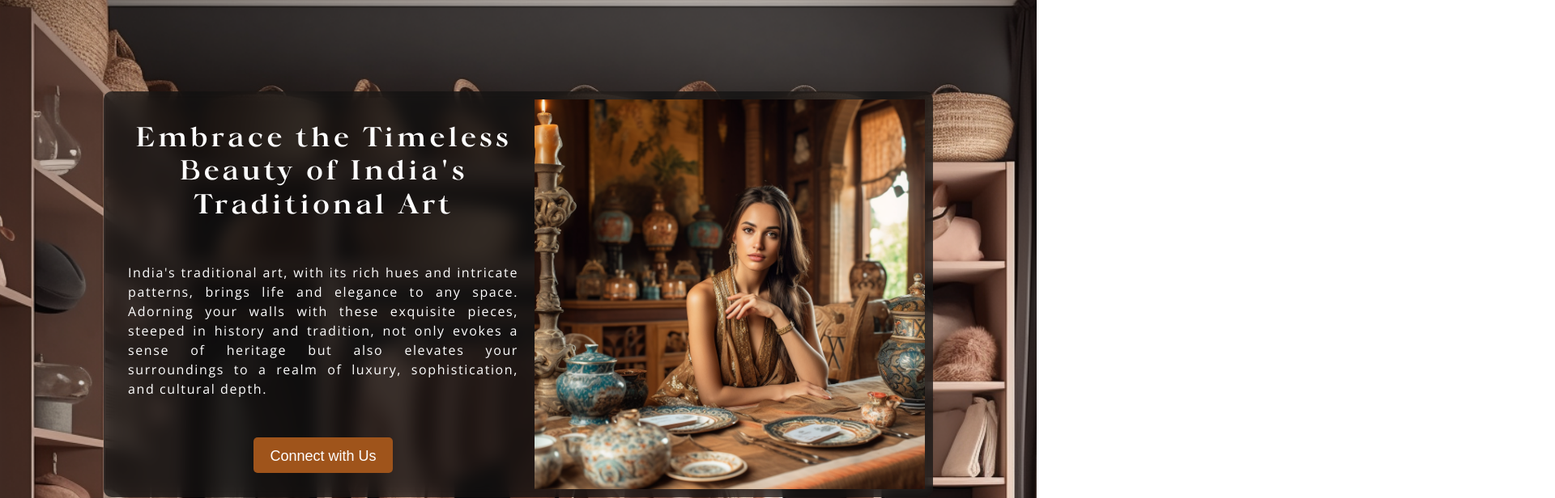
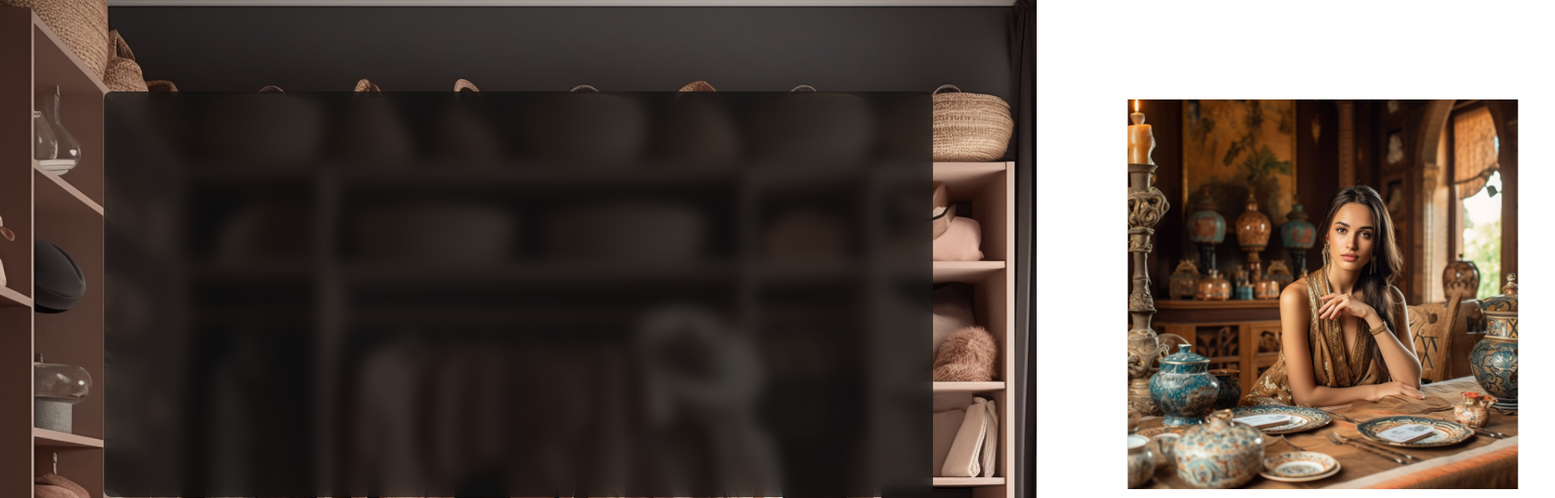
Before and after one commit to RIBTAS007/Kalakari, a React (Create React App) app: page / in a window 1280 px wide. Shown: the part 2540-3156 px from the top of the page at 81% size, 1920 px wide, since content can reach past the window. Built offline with nearby package versions, Linux system fonts and the light colour scheme.

Commit message:
Added Animations

```diff
--- a/package.json
+++ b/package.json
@@ -1 +1 @@
-{"homepage":"https://RIBTAS007.github.io/Kalakari","name":"kalakari","version":"0.1.0","private":true,"dependencies":{"@fortawesome/fontawesome-free":"^6.4.0","@fortawesome/fontawesome-svg-core":"^6.4.0","@fortawesome/free-brands-svg-icons":"^6.4.0","@fortawesome/free-solid-svg-icons":"^6.4.0","@fortawesome/react-fontawesome":"^0.2.0","@testing-library/jest-dom":"^5.16.5","@testing-library/react":"^13.4.0","@testing-library/user-event":"^13.5.0","react":"^18.2.0","react-dom":"^18.2.0","react-responsive-carousel":"^3.2.23","react-scripts":"^5.0.1","web-vitals":"^2.1.4"},"scripts":{"start":"react-scripts start","predeploy":"npm run build","deploy":"gh-pages -d build","build":"react-scripts build","test":"react-scripts test","eject":"react-scripts eject"},"eslintConfig":{"extends":["react-app","react-app/jest"]},"browserslist":{"production":[">0.2%","not dead","not op_mini all"],"development":["last 1 chrome version","last 1 firefox version","last 1 safari version"]},"devDependencies":{"@babel/plugin-proposal-private-property-in-object":"^7.21.11","gh-pages":"^5.0.0"}}
+{"homepage":"https://RIBTAS007.github.io/Kalakari","name":"kalakari","version":"0.1.0","private":true,"dependencies":{"@fortawesome/fontawesome-free":"^6.4.0","@fortawesome/fontawesome-svg-core":"^6.4.0","@fortawesome/free-brands-svg-icons":"^6.4.0","@fortawesome/free-solid-svg-icons":"^6.4.0","@fortawesome/react-fontawesome":"^0.2.0","@testing-library/jest-dom":"^5.16.5","@testing-library/react":"^13.4.0","@testing-library/user-event":"^13.5.0","framer-motion":"^10.12.18","react":"^18.2.0","react-dom":"^18.2.0","react-responsive-carousel":"^3.2.23","react-scripts":"^5.0.1","web-vitals":"^2.1.4"},"scripts":{"start":"react-scripts start","predeploy":"npm run build","deploy":"gh-pages -d build","build":"react-scripts build","test":"react-scripts test","eject":"react-scripts eject"},"eslintConfig":{"extends":["react-app","react-app/jest"]},"browserslist":{"production":[">0.2%","not dead","not op_mini all"],"development":["last 1 chrome version","last 1 firefox version","last 1 safari version"]},"devDependencies":{"@babel/plugin-proposal-private-property-in-object":"^7.21.11","gh-pages":"^5.0.0"}}
--- a/src/Footer.js
+++ b/src/Footer.js
@@ -1,35 +1,77 @@
-import React from 'react';
-import styles from './Footer.module.css';
-import logo from './images/logo.png';
-import { FontAwesomeIcon } from '@fortawesome/react-fontawesome';
-import { faEnvelope } from '@fortawesome/free-solid-svg-icons';
-import { faWhatsapp } from '@fortawesome/free-brands-svg-icons';
-import { faFile } from '@fortawesome/free-solid-svg-icons';
+import React from "react";
+import styles from "./Footer.module.css";
+import logo from "./images/logo.png";
+import { FontAwesomeIcon } from "@fortawesome/react-fontawesome";
+import { faEnvelope } from "@fortawesome/free-solid-svg-icons";
+import { faWhatsapp } from "@fortawesome/free-brands-svg-icons";
+import { faFile } from "@fortawesome/free-solid-svg-icons";
+import { motion } from "framer-motion";
+
+const footerAnimation = {
+  enlarge: {
+    scale: 1.1,
+    transition: {
+      duration: 1,
+    },
+  },
+};
 
 const Footer = () => {
   return (
     <div className={styles.footerParent}>
       <footer className={styles.footer}>
         <div className={styles.footerLeft}>
-          <img src={logo} alt="Logo" className={styles.footerLogo} />
+          <motion.img  whileHover={{ rotateZ: "360deg" }}
+            transition={{duration:5, ease: "linear", loop: Infinity}}
+            src={logo} alt="Logo" className={styles.footerLogo}>
+
+          </motion.img>
           <div className={styles.logoText}>
-            <h1 className={styles.footerHeading}>KALAKARI</h1>
-            <p className={styles.footerText}>Curated Elegance. Delivered to your Doorstep.</p>
+            <motion.h1
+              className={styles.footerHeading}
+              variants={footerAnimation}
+              whileHover="enlarge"
+            >
+              KALAKARI
+            </motion.h1>
+            <motion.p
+              variants={footerAnimation}
+              whileHover="enlarge"
+              className={styles.footerText}
+            >
+              Curated Elegance. Delivered to your Doorstep.
+            </motion.p>
           </div>
         </div>
         <div className={styles.footerRight}>
           <ul className={styles.footerLinks}>
-            <li><a href="mailto:nishant@thekalakari.co"><FontAwesomeIcon icon={faEnvelope} /> Nishant@thekalakari.co</a></li>
-            <li><a href="https://wa.me/9354339332"><FontAwesomeIcon icon={faWhatsapp} /> +91 9354339332</a></li>
-            <li><a href="./files/Kalakari_Brochure.pdf" download><FontAwesomeIcon icon={faFile} /> Brochure</a></li>
+            <motion.li variants={footerAnimation} whileHover="enlarge">
+              <a href="mailto:nishant@thekalakari.co">
+                <FontAwesomeIcon icon={faEnvelope} /> Nishant@thekalakari.co
+              </a>
+            </motion.li>
+            <motion.li variants={footerAnimation} whileHover="enlarge">
+              <a href="https://wa.me/9354339332">
+                <FontAwesomeIcon icon={faWhatsapp} /> +91 9354339332
+              </a>
+            </motion.li>
+            <motion.li variants={footerAnimation} whileHover="enlarge">
+              <a href="./files/Kalakari_Brochure.pdf" download>
+                <FontAwesomeIcon icon={faFile} /> Brochure
+              </a>
+            </motion.li>
           </ul>
         </div>
       </footer>
-      <p className={styles.footerCopyright}>
+      <motion.p
+        variants={footerAnimation}
+        whileHover="enlarge"
+        className={styles.footerCopyright}
+      >
         &copy; 2023 Kalakari. All rights reserved.
-      </p>
+      </motion.p>
     </div>
   );
-}
+};
 
 export default Footer;
--- a/src/Homepage.js
+++ b/src/Homepage.js
@@ -2,6 +2,7 @@ import React, { lazy, Suspense } from 'react';
 import styles from './Homepage.module.css';
 import './fonts/fonts.css';
 import RotatingLogo from './RotatingLogo';
+import { motion } from "framer-motion";
 
 const Section1 = lazy(() => import('./Section1'));
 const Section2 = lazy(() => import('./Section2'));
--- a/src/Section1.js
+++ b/src/Section1.js
@@ -1,15 +1,73 @@
-// Section1.jsx
 import React from "react";
 import styles from "./Section1.module.css";
+import { motion } from "framer-motion";
+
+const section1Animationh1 = {
+  hidden:{
+    y: -250,
+    opacity: 0
+  },
+  visible:{
+    y: 0,
+    opacity: 1,
+    transition: {
+      duration: 1,
+    }
+  },
+  enlarge:{
+    scale: 1.1,
+    textShadow: "0px 0px 6px rgb(255, 255, 255)",
+    transition: {
+      duration: 0.5
+    }
+  }
+}
+
+const section1Animationh2 = {
+  hidden:{
+    opacity: 0,
+    y: 20
+  },
+  visible:{
+    y: 0,
+    opacity: 1,
+    transition: {
+      duration: 0.5,
+      delay: 0.2
+    }
+  },
+  enlarge:{
+    scale: 1.1,
+    transition: {
+      duration: 0.5 ,
+      delay: 0.2
+    }
+  }
+}
 
 const Section1 = () => {
   return (
-    <div className={styles.landingPage}>
+    <div className={styles.landingPage}
+    >
       <div className={styles.content}>
-        <h1 className={styles.title}>KALAKARI</h1>
-        <h2 className={styles.subheading}>
+        <motion.h1
+          className={styles.title}
+          variants={section1Animationh1}
+          initial="hidden"
+          animate="visible"
+          whileHover="enlarge"
+        >
+          KALAKARI
+        </motion.h1>
+        <motion.h2
+          className={styles.subheading}
+          variants={section1Animationh2}
+          initial="hidden"
+          animate="visible"
+          whileHover="enlarge"
+        >
           Curated Elegance. Delivered to your Doorstep.
-        </h2>
+        </motion.h2>
       </div>
     </div>
   );
--- a/src/Section3.js
+++ b/src/Section3.js
@@ -4,6 +4,27 @@ import decorImage from "./images/decor.png";
 import apparelImage from "./images/apparel.png";
 import craftsImage from "./images/crafts.png";
 import jewelleryImage from "./images/jewellery.png";
+import { motion } from "framer-motion";
+
+const section3Animation = {
+  hidden: {
+    y: -250,
+    opacity: 0,
+  },
+  visible: {
+    y: 0,
+    opacity: 1,
+    transition: {
+      duration: 1,
+    },
+  },
+  enlarge: {
+    scale: 1.3,
+    transition: {
+      duration: 0.5,
+    },
+  },
+};
 
 const Section3 = () => {
   const [activePanel, setActivePanel] = useState(null);
@@ -39,7 +60,7 @@ const Section3 = () => {
         <h1>CATEGORIES</h1>
       </div> */}
         <div className={styles.container}>
-          <div
+          <motion.div
             className={`${styles.panel} ${
               activePanel === 0 ? styles.active : ""
             }`}
@@ -47,10 +68,14 @@ const Section3 = () => {
             style={{
               backgroundImage: `url(${decorImage})`,
             }}
+            whileHover={{scale: 0.9, boxShadow: "0px 0px 6px rgb(255, 255, 255)"}}
+            transition= {{duration: 0.3}}
           >
-            <h3>DECOR</h3>
-          </div>
-          <div
+            <h3 >
+              DECOR
+            </h3>
+          </motion.div>
+          <motion.div
             className={`${styles.panel} ${
               activePanel === 1 ? styles.active : ""
             }`}
@@ -58,10 +83,12 @@ const Section3 = () => {
             style={{
               backgroundImage: `url(${apparelImage})`,
             }}
+            whileHover={{scale: 0.9, boxShadow: "0px 0px 6px rgb(255, 255, 255)",}}
+            transition= {{duration: 0.3}}
           >
             <h3>APPAREL</h3>
-          </div>
-          <div
+          </motion.div>
+          <motion.div
             className={`${styles.panel} ${
               activePanel === 2 ? styles.active : ""
             }`}
@@ -69,10 +96,12 @@ const Section3 = () => {
             style={{
               backgroundImage: `url(${craftsImage})`,
             }}
+            whileHover={{scale: 0.9, boxShadow: "0px 0px 6px rgb(255, 255, 255)"}}
+            transition= {{duration: 0.3}}
           >
             <h3>CRAFTS</h3>
-          </div>
-          <div
+          </motion.div>
+          <motion.div
             className={`${styles.panel} ${
               activePanel === 3 ? styles.active : ""
             }`}
@@ -80,9 +109,12 @@ const Section3 = () => {
             style={{
               backgroundImage: `url(${jewelleryImage})`,
             }}
+            whileHover={{scale: 0.9, boxShadow: "0px 0px 6px rgb(255, 255, 255)"}}
+            transition= {{type: "easeIn",duration: 0.3}}
+
           >
             <h3>JEWELLERY</h3>
-          </div>
+          </motion.div>
         </div>
       </div>
     </div>
--- a/src/Section4.js
+++ b/src/Section4.js
@@ -1,6 +1,27 @@
 import React from 'react';
 import sec4 from './images/section4.png';
 import styles from "./Section4.module.css";
+import { motion } from "framer-motion";
+
+const section4Animation = {
+
+  hiddenLeft:{
+    x:"-90vw"
+  },
+  hiddenRight:{
+    x:"90vw"
+  },
+  hiddenBottom:{
+   y:"90vw"
+  },
+  visible:{
+    x:0,
+    transition:{
+      delay: 2,
+      duration: 2
+    }
+  }
+}
 
 const Section4 = () => {
   return (
@@ -8,13 +29,44 @@ const Section4 = () => {
       <section className={styles.featureSection}>
         <div className={styles.featureBox}>
           <div className={styles.featureContent}>
-            <h2 className={styles.featureTitle}>Embrace the Timeless Beauty of India's Traditional Art</h2>
-            <p className={styles.featureDescription}>India's traditional art, with its rich hues and intricate patterns, brings life and elegance to any space. Adorning your walls with these exquisite pieces, steeped in history and tradition, not only evokes a sense of heritage but also elevates your surroundings to a realm of luxury, sophistication, and cultural depth.</p>
-            <button className={styles.customButton}><a href="mailto:nishant@thekalakari.co">Connect with Us</a></button>
+            <motion.h2 className={styles.featureTitle}
+             variants={section4Animation}
+             initial="hiddenLeft"
+             animate="visible"
+             whileHover={{
+              textShadow: "0px 0px 2px rgb(255, 255, 255)",
+              scale:0.9,
+              transition:{duration: 1}
+            }}
+            >Embrace the Timeless Beauty of India's Traditional Art</motion.h2>
+            <motion.p className={styles.featureDescription}
+           variants={section4Animation}
+           initial="hiddenLeft"
+           animate="visible"
+            >India's traditional art, with its rich hues and intricate patterns, brings life and elegance to any space. Adorning your walls with these exquisite pieces, steeped in history and tradition, not only evokes a sense of heritage but also elevates your surroundings to a realm of luxury, sophistication, and cultural depth.</motion.p>
+            <motion.button
+            variants={section4Animation}
+            initial="hiddenLeft"
+            animate="visible"
+            whileHover={{
+              scale: 1.1,
+              boxShadow: "0px 0px 6px rgb(255, 255, 255)"
+            }}
+            transition={{duration:1}}
+            className={styles.customButton}><a href="mailto:nishant@thekalakari.co">Connect with Us</a></motion.button>
           </div>
-          <div className={`${styles.featureImage} ${styles.imageOverlay}`}>
+          <motion.div className={`${styles.featureImage} ${styles.imageOverlay}`}
+          variants={section4Animation}
+          initial="hiddenRight"
+          animate="visible"
+          whileHover={{
+            scale: 0.9,
+            boxShadow: "0px 0px 6px rgb(255, 255, 255)"
+          }}
+          transition={{duration:1}}
+          >
             <img src={sec4} alt="Feature Image" />
-          </div>
+          </motion.div>
         </div>
       </section>
     </div>
```
Also changed, not shown: src/Section5.js (+5 -2 lines), src/Section6.js (+6 -5 lines), src/Section7.js (+18 -8 lines), src/images/Kalakari_preview.png (added), 1 other file (tests, documents, lock files or other folders).
